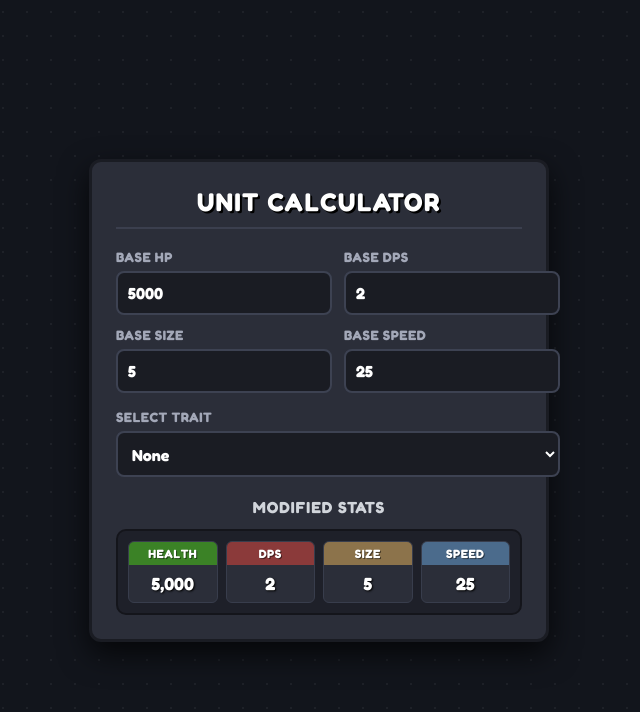
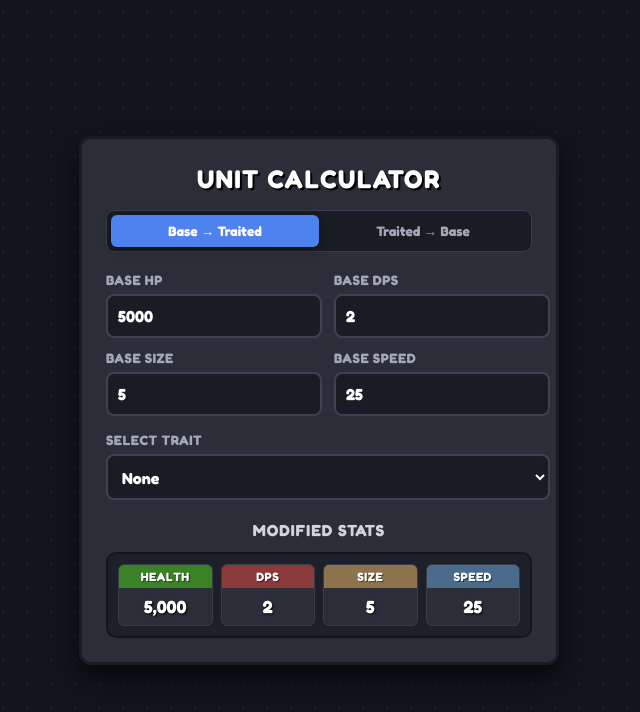
Before and after one commit to apheliat/Unique-trait-calculator, a plain HTML site: page index.html in a window 1280 px wide. Shown: the whole page, without its empty margins (321-961 px from the left). Drawn offline with Linux system fonts and the light colour scheme.

Commit message:
Update index.html

```diff
--- a/index.html
+++ b/index.html
@@ -32,7 +32,7 @@
             border-radius: 12px;
             box-shadow: 0 12px 30px rgba(0, 0, 0, 0.7);
             width: 100%;
-            max-width: 460px;
+            max-width: 480px;
             padding: 24px;
         }
 
@@ -43,10 +43,38 @@
             letter-spacing: 1.5px;
             text-transform: uppercase;
             color: #ffffff;
+            margin-bottom: 16px;
+            text-shadow: 2px 2px 0px #000;
+        }
+
+        /* Mode Selector Tabs */
+        .mode-toggle {
+            display: flex;
+            background-color: #1a1c23;
+            padding: 4px;
+            border-radius: 8px;
             margin-bottom: 20px;
-            text-shadow: 2px 2px 0px #000;
-            border-bottom: 2px solid #3b3f4e;
-            padding-bottom: 10px;
+            border: 1px solid #383d4c;
+        }
+
+        .mode-btn {
+            flex: 1;
+            padding: 8px 12px;
+            border: none;
+            background: transparent;
+            color: #a3a8b8;
+            font-weight: 700;
+            font-size: 0.85rem;
+            border-radius: 6px;
+            cursor: pointer;
+            transition: all 0.2s ease;
+            text-align: center;
+        }
+
+        .mode-btn.active {
+            background-color: #4e82ee;
+            color: #ffffff;
+            box-shadow: 0 2px 8px rgba(0,0,0,0.4);
         }
 
         .input-grid {
@@ -137,7 +165,6 @@
             letter-spacing: 0.5px;
         }
 
-        /* Game Specific Header Colors */
         .bg-health { background-color: #3b8226; }
         .bg-dps { background-color: #8b3a3a; }
         .bg-size { background-color: #8c734b; }
@@ -157,21 +184,27 @@
 <div class="hud-panel">
     <div class="hud-header">UNIT CALCULATOR</div>
 
+    <!-- Mode Selector Tabs -->
+    <div class="mode-toggle">
+        <button id="btn-forward" class="mode-btn active" onclick="setMode('forward')">Base → Traited</button>
+        <button id="btn-reverse" class="mode-btn" onclick="setMode('reverse')">Traited → Base</button>
+    </div>
+
     <div class="input-grid">
         <div class="input-group">
-            <label>Base HP</label>
+            <label id="lbl-hp">Base HP</label>
             <input type="number" id="hp" value="5000" oninput="calculate()">
         </div>
         <div class="input-group">
-            <label>Base DPS</label>
+            <label id="lbl-dps">Base DPS</label>
             <input type="number" id="dps" value="2" oninput="calculate()">
         </div>
         <div class="input-group">
-            <label>Base Size</label>
+            <label id="lbl-size">Base Size</label>
             <input type="number" id="size" value="5" oninput="calculate()">
         </div>
         <div class="input-group">
-            <label>Base Speed</label>
+            <label id="lbl-speed">Base Speed</label>
             <input type="number" id="speed" value="25" oninput="calculate()">
         </div>
 
@@ -187,7 +220,7 @@
         </div>
     </div>
 
-    <div class="results-header">MODIFIED STATS</div>
+    <div class="results-header" id="results-title">MODIFIED STATS</div>
 
     <div class="stats-grid">
         <div class="stat-card">
@@ -210,6 +243,38 @@
 </div>
 
 <script>
+let currentMode = 'forward';
+
+function setMode(mode) {
+    currentMode = mode;
+
+    const btnForward = document.getElementById('btn-forward');
+    const btnReverse = document.getElementById('btn-reverse');
+    const resultsTitle = document.getElementById('results-title');
+
+    if (mode === 'forward') {
+        btnForward.classList.add('active');
+        btnReverse.classList.remove('active');
+        resultsTitle.innerText = "MODIFIED STATS";
+
+        document.getElementById('lbl-hp').innerText = "Base HP";
+        document.getElementById('lbl-dps').innerText = "Base DPS";
+        document.getElementById('lbl-size').innerText = "Base Size";
+        document.getElementById('lbl-speed').innerText = "Base Speed";
+    } else {
+        btnReverse.classList.add('active');
+        btnForward.classList.remove('active');
+        resultsTitle.innerText = "ORIGINAL BASE STATS";
+
+        document.getElementById('lbl-hp').innerText = "Current HP";
+        document.getElementById('lbl-dps').innerText = "Current DPS";
+        document.getElementById('lbl-size').innerText = "Current Size";
+        document.getElementById('lbl-speed').innerText = "Current Speed";
+    }
+
+    calculate();
+}
+
 function calculate() {
     let hp = parseFloat(document.getElementById('hp').value) || 0;
     let dps = parseFloat(document.getElementById('dps').value) || 0;
@@ -217,6 +282,8 @@ function calculate() {
     let speed = parseFloat(document.getElementById('speed').value) || 0;
     let trait = document.getElementById('trait').value;
 
+    if (currentMode === 'forward') {
+        // Forward Calculation: Base -> Traited
         if (trait === "Gloom") {
             speed *= 0.50;
             hp *= 3.00;
@@ -231,6 +298,24 @@ function calculate() {
             size -= 1;
         } else if (trait === "Lightning") {
             dps *= 3.00;
+        }
+    } else {
+        // Reverse Calculation: Traited -> Base
+        if (trait === "Gloom") {
+            speed /= 0.50;
+            hp /= 3.00;
+            size += 2;
+        } else if (trait === "Awakened") {
+            hp /= 2.50;
+            dps /= 2.50;
+        } else if (trait === "Ghostly") {
+            hp /= 2.00;
+            dps /= 2.00;
+            speed /= 1.50;
+            size += 1;
+        } else if (trait === "Lightning") {
+            dps /= 3.00;
+        }
     }
 
     size = Math.max(1, size);
```
Lines whose indentation alone changed are shown as unchanged.
